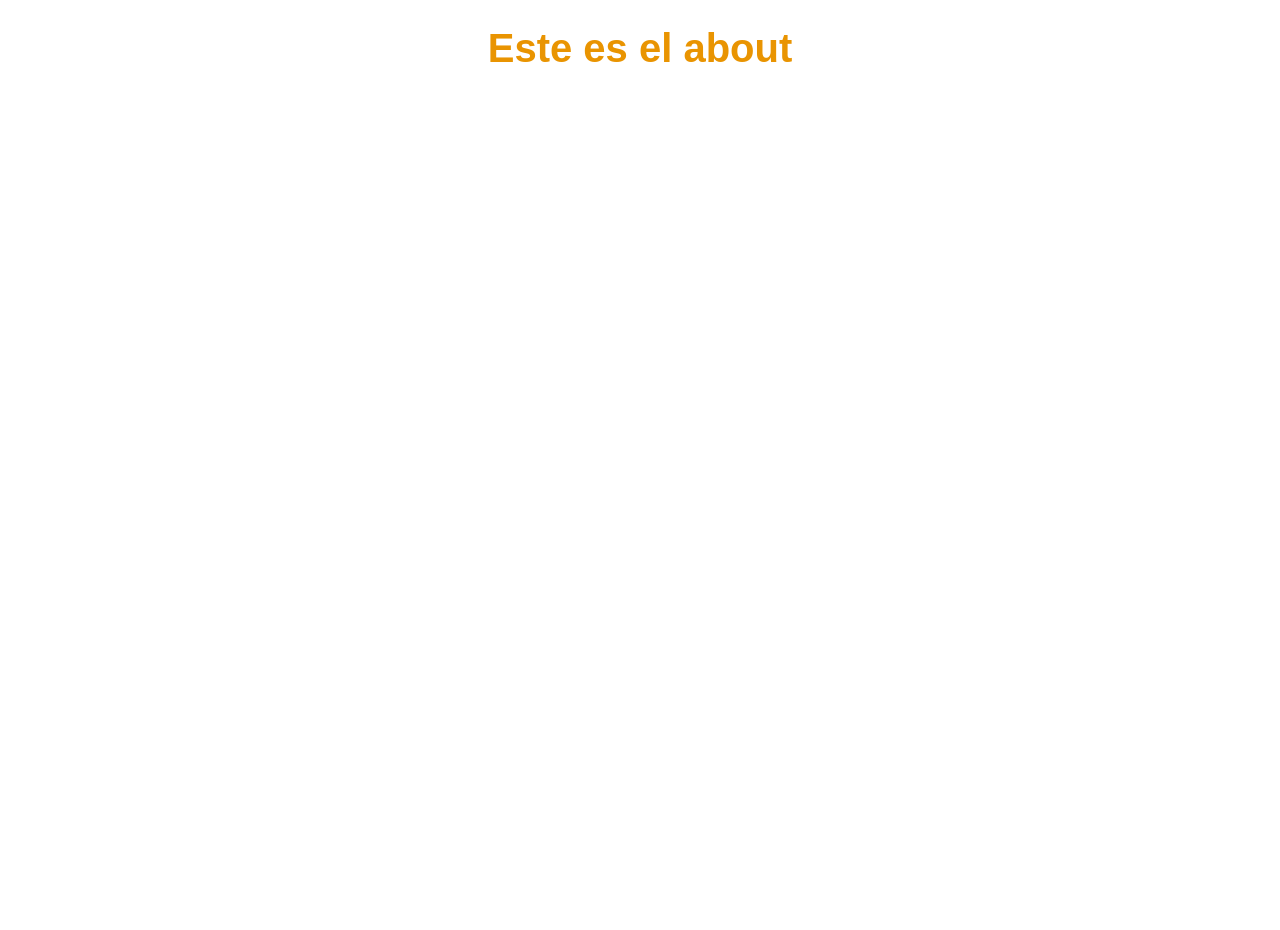
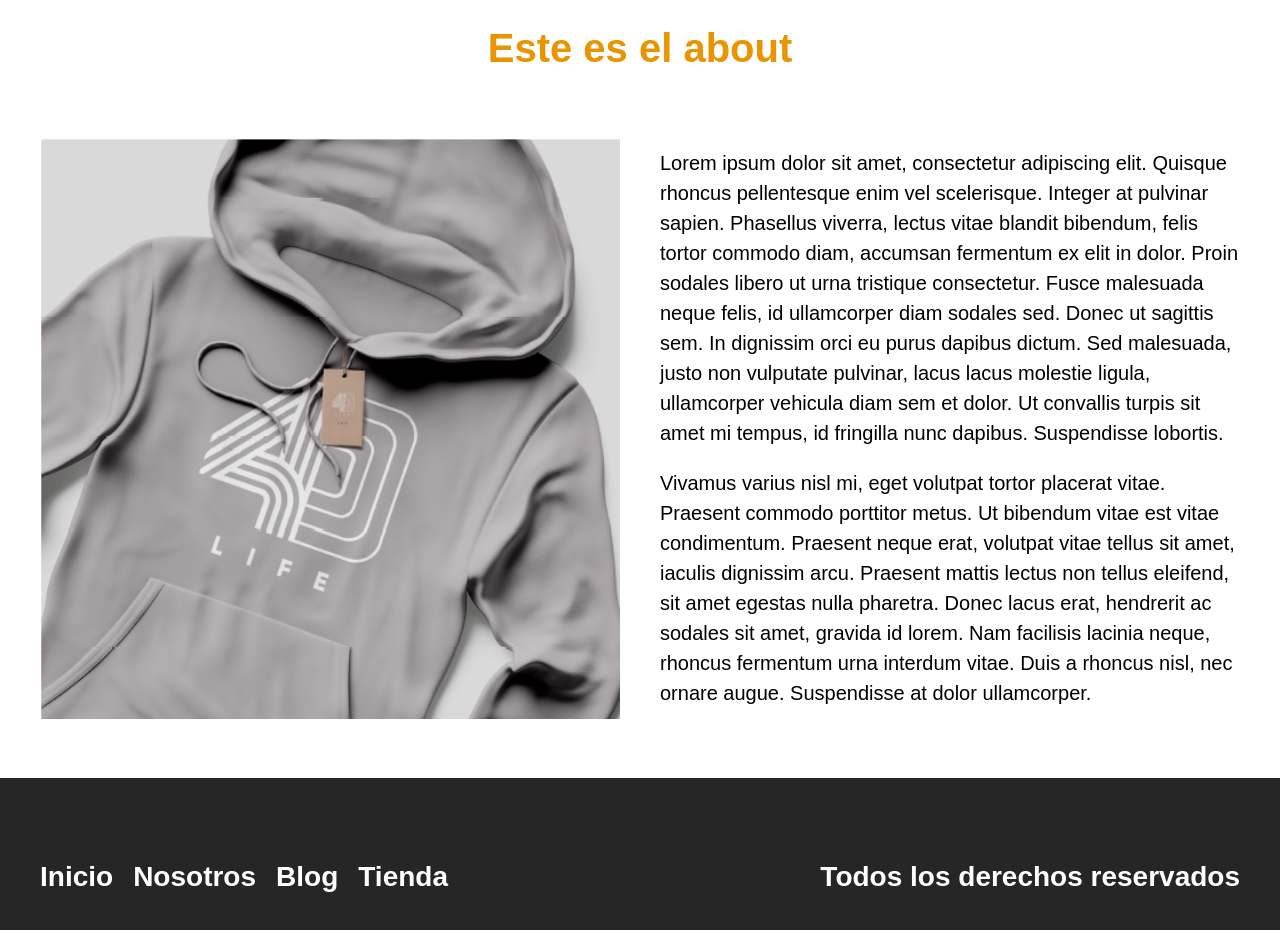
Before and after one commit to r0odr1/4D-Life, a Next.js app: page /nosotros in a window 1280 px wide. Shown: the part 240-1170 px from the top of the page. Before the commit the page ends 800 px from the top, so only its background shows below. Built offline with nearby package versions, Linux system fonts and the light colour scheme.

Commit message:
Created footer and about

```diff
--- /dev/null
+++ b/src/components/Footer.js
@@ -0,0 +1,20 @@
+import Link from "next/link";
+import styles from "../styles/footer.module.css";
+
+const Footer = () => {
+  return (
+    <footer className={styles.footer}>
+      <div className={`contenedor ${styles.contenido}`}>
+        <nav className={styles.navigation}>
+          <Link href="/">Inicio</Link>
+          <Link href="/nosotros">Nosotros</Link>
+          <Link href="/blog">Blog</Link>
+          <Link href="/tienda">Tienda</Link>
+        </nav>
+        <p className={styles.copy}>Todos los derechos reservados</p>
+      </div>
+    </footer>
+  );
+};
+
+export default Footer;
--- a/src/components/Header.js
+++ b/src/components/Header.js
@@ -18,7 +18,7 @@ const Header = () => {
           <nav className={styles.navigation}>
             <Link href="/">Inicio</Link>
             <Link href="/nosotros">Nosotros</Link>
-            <Link href="/blog">blog</Link>
+            <Link href="/blog">Blog</Link>
             <Link href="/tienda">Tienda</Link>
           </nav>
         </div>
--- a/src/components/Layout.js
+++ b/src/components/Layout.js
@@ -1,5 +1,6 @@
 import Head from "next/head";
 import Header from "./Header";
+import Footer from "./Footer";
 
 const Layout = ({ children, pagina }) => {
   const pageTitle = `4D-Life - ${pagina}`;
@@ -10,6 +11,7 @@ const Layout = ({ children, pagina }) => {
       </Head>
       <Header />
       {children}
+      <Footer />
     </div>
   );
 };
--- a/src/pages/index.js
+++ b/src/pages/index.js
@@ -1,6 +1,3 @@
-import Head from "next/head";
-import Image from "next/image";
-import Link from "next/link";
 import Layout from "@/components/Layout";
 
 export default function Home() {
--- a/src/pages/nosotros.js
+++ b/src/pages/nosotros.js
@@ -1,10 +1,47 @@
-import Link from "next/link";
+import Image from "next/image";
 import Layout from "@/components/Layout";
+import styles from "../styles/about.module.css";
 
 const Nosotros = () => {
   return (
-    <Layout pagina={Nosotros}>
-      <h1 className="heading">Este es el about</h1>
+    <Layout pagina="Nosotros">
+      <main className="contenedor">
+        <h2 className="heading">Este es el about</h2>
+        <div className={styles.contenido}>
+          <Image
+            layout="responsive"
+            width={600}
+            height={450}
+            src="/img/buzo-gris-4d.png"
+            alt="Imagen sobre nosotros"
+          />
+          <div>
+            <p>
+              Lorem ipsum dolor sit amet, consectetur adipiscing elit. Quisque
+              rhoncus pellentesque enim vel scelerisque. Integer at pulvinar
+              sapien. Phasellus viverra, lectus vitae blandit bibendum, felis
+              tortor commodo diam, accumsan fermentum ex elit in dolor. Proin
+              sodales libero ut urna tristique consectetur. Fusce malesuada
+              neque felis, id ullamcorper diam sodales sed. Donec ut sagittis
+              sem. In dignissim orci eu purus dapibus dictum. Sed malesuada,
+              justo non vulputate pulvinar, lacus lacus molestie ligula,
+              ullamcorper vehicula diam sem et dolor. Ut convallis turpis sit
+              amet mi tempus, id fringilla nunc dapibus. Suspendisse lobortis.
+            </p>
+
+            <p>
+              Vivamus varius nisl mi, eget volutpat tortor placerat vitae.
+              Praesent commodo porttitor metus. Ut bibendum vitae est vitae
+              condimentum. Praesent neque erat, volutpat vitae tellus sit amet,
+              iaculis dignissim arcu. Praesent mattis lectus non tellus
+              eleifend, sit amet egestas nulla pharetra. Donec lacus erat,
+              hendrerit ac sodales sit amet, gravida id lorem. Nam facilisis
+              lacinia neque, rhoncus fermentum urna interdum vitae. Duis a
+              rhoncus nisl, nec ornare augue. Suspendisse at dolor ullamcorper.
+            </p>
+          </div>
+        </div>
+      </main>
     </Layout>
   );
 };
--- /dev/null
+++ b/src/styles/about.module.css
@@ -0,0 +1,11 @@
+.contenido {
+  display: grid;
+  gap: 4rem;
+}
+
+@media (min-width: 768px) {
+  .contenido {
+    grid-template-columns: repeat(2, 1fr);
+    align-items: center;
+  }
+}
--- /dev/null
+++ b/src/styles/footer.module.css
@@ -0,0 +1,43 @@
+.footer {
+  background-color: var(--black);
+  padding: 5rem 0;
+  margin-top: 5rem;
+}
+
+@media (min-width: 768px) {
+  .contenido {
+    display: flex;
+    justify-content: space-between;
+  }
+}
+
+.navigation {
+  display: flex;
+  flex-direction: column;
+  align-items: center;
+}
+
+@media (min-width: 768px) {
+  .navigation {
+    flex-direction: row;
+    gap: 2rem;
+  }
+}
+
+.navigation a {
+  font-size: 2.8rem;
+  color: var(--white);
+  text-decoration: none;
+  font-weight: 700;
+}
+
+.navigation a:hover {
+  color: var(--primary);
+}
+
+.copy {
+  font-size: 2.8rem;
+  color: var(--white);
+  font-weight: 700;
+  text-align: center;
+}
```
Also changed, not shown: src/pages/blog.js (added, +11 -0 lines), src/pages/tienda.js (added, +11 -0 lines).
